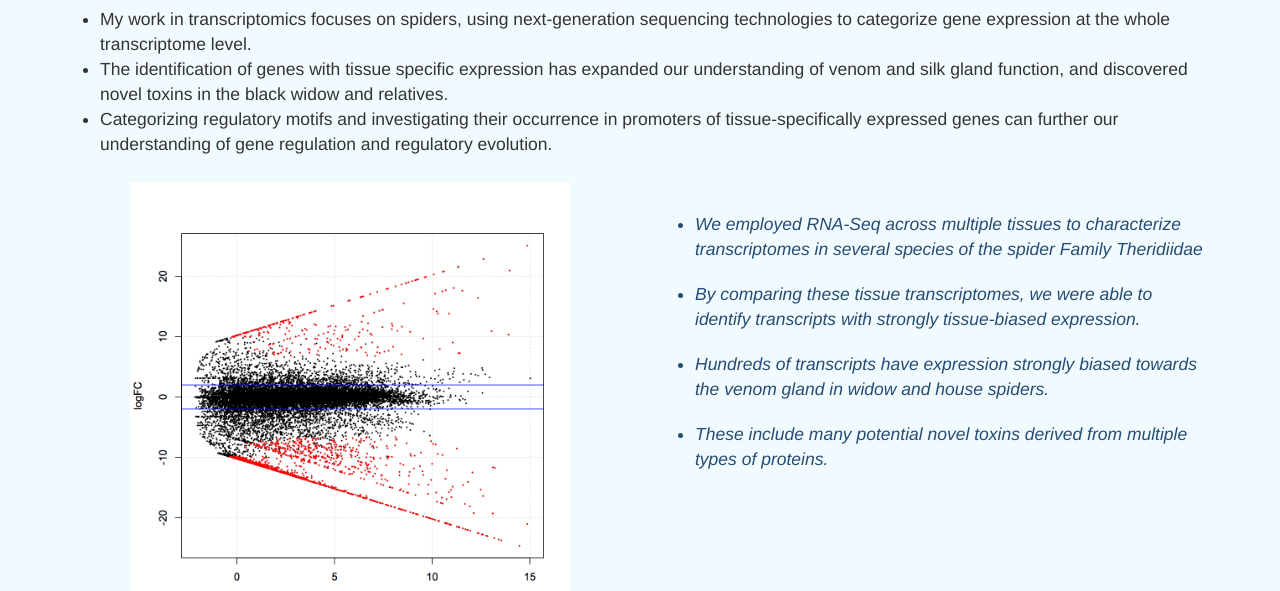
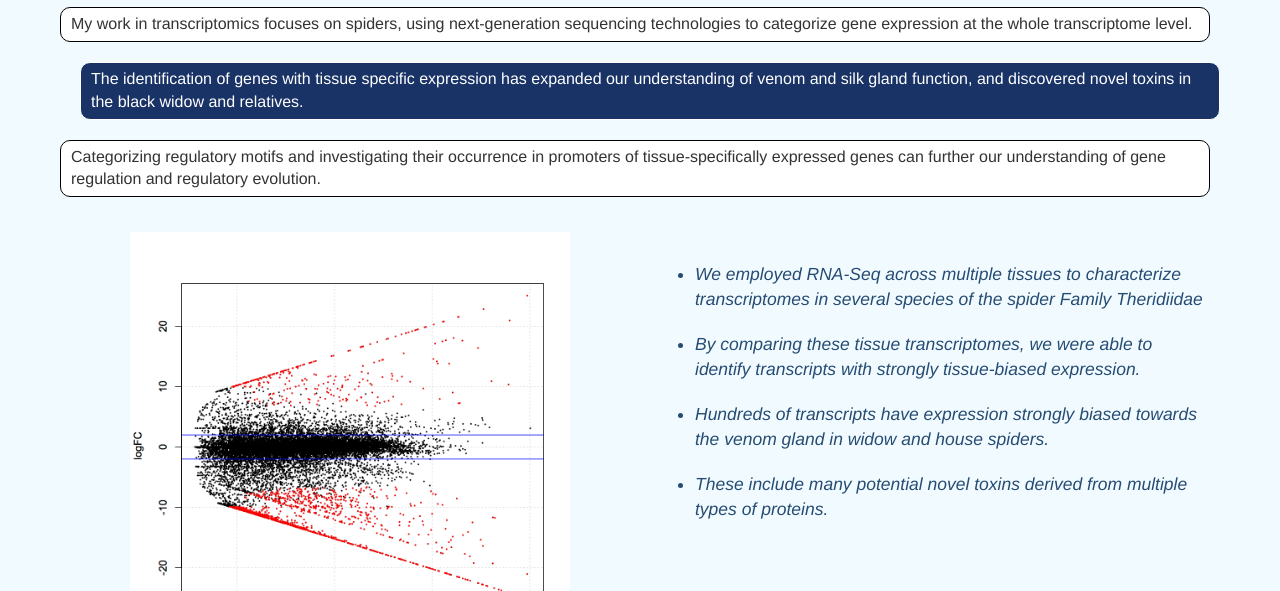
Before and after one commit to roberthaney/research, a plain HTML site: page index.html in a window 1280 px wide. Both pictures are taken after a click on the link "Transcriptomics". Shown: the part 209-800 px from the top of the page. Drawn offline with Linux system fonts and the light colour scheme.

Commit message:
style: Updated transcriptomics tab

```diff
--- a/css/style.css
+++ b/css/style.css
@@ -44,21 +44,21 @@ header #rightspan {
 	max-width: 280px;
 }
 
-#overview-text p, #popgen-intro-text p {
+#overview-text p, #popgen-intro-text p, #transcriptomic-intro p {
 	padding: 5px 10px 5px 10px;
 	border-radius: 10px;
 	font-size: 16px;
 	margin-bottom: 20px;
 }
 
-#overview-text :nth-child(even), #popgen-intro-text :nth-child(even) {
+#overview-text :nth-child(even), #popgen-intro-text :nth-child(even), #transcriptomic-intro :nth-child(even)  {
 	background-color: #193366;
 	color: #ffffff;
 	margin-left: 20px;
 	border: 1px solid white;
 }
 
-#overview-text :nth-child(odd), #popgen-intro-text :nth-child(odd) {
+#overview-text :nth-child(odd), #popgen-intro-text :nth-child(odd), #transcriptomic-intro :nth-child(odd) {
 	background-color: #ffffff;
 	border: 1px solid black;
 	margin-right: 10px;
--- a/index.html
+++ b/index.html
@@ -88,7 +88,7 @@
  		    	<div class="tab-pane row" id="transcriptomics">
  		    		<h3 id="titletext">Transcriptomics: gene expression and regulatory mechanisms</h3>
  		    		<div class="row">
- 		    			<ul id="transcriptomic-intro"></ul>
+ 		    			<div id="transcriptomic-intro"></div>
  		    		</div>
  		    		<div class="row" id="transcriptomic-example1">
  		    			<div class='col-sm-6' id='img1'></div>
--- a/js/app.js
+++ b/js/app.js
@@ -12,9 +12,9 @@ var popgenText= [
 ];
 
 var transcriptomicText = [
- "<li>My work in transcriptomics focuses on spiders, using next-generation sequencing technologies to categorize gene expression at the whole transcriptome level.</li>",
- "<li>The identification of genes with tissue specific expression has expanded our understanding of venom and silk gland function, and discovered novel toxins in the black widow and relatives.</li>",
- "<li>Categorizing regulatory motifs and investigating their occurrence in promoters of tissue-specifically expressed genes can further our understanding of gene regulation and regulatory evolution.</li>"
+ "<p>My work in transcriptomics focuses on spiders, using next-generation sequencing technologies to categorize gene expression at the whole transcriptome level.</p>",
+ "<p>The identification of genes with tissue specific expression has expanded our understanding of venom and silk gland function, and discovered novel toxins in the black widow and relatives.</p>",
+ "<p>Categorizing regulatory motifs and investigating their occurrence in promoters of tissue-specifically expressed genes can further our understanding of gene regulation and regulatory evolution.</p>"
 ];
 
 var transcriptomicsimg1text = [
@@ -74,9 +74,9 @@ for (i = 0; i < transcriptomicsimg1text.length; i++) {
 	$("#img1text").append(transcriptomicsimg1text[i]);
 };
 
-for (i = 0; i < transcriptomicsimg2text.length; i++) {
-	$("#img2text").append(transcriptomicsimg2text[i]);
-};
+//for (i = 0; i < transcriptomicsimg2text.length; i++) {
+//	$("#img2text").append(transcriptomicsimg2text[i]);
+//};
 
 for (i = 0; i < venomevoex1Text.length; i++) {
 	$("#venomevotext").append(venomevoex1Text[i]);
@@ -91,7 +91,7 @@ $("#pgarea1").append(pgarea1img);
 $("#pgarea2").append(pgarea2img);
 $("#pgarea3").append(pgarea3img);
 $("#img1").append(transcriptomicsimg1);
-$("#img2").append(transcriptomicsimg2);
+//$("#img2").append(transcriptomicsimg2);
 $("#venomevointroimg").append(venomevointroimg1);
 $("#venomevoimg1").append(venomevoimg1);
 
```
Also changed, not shown: 1 other file.
